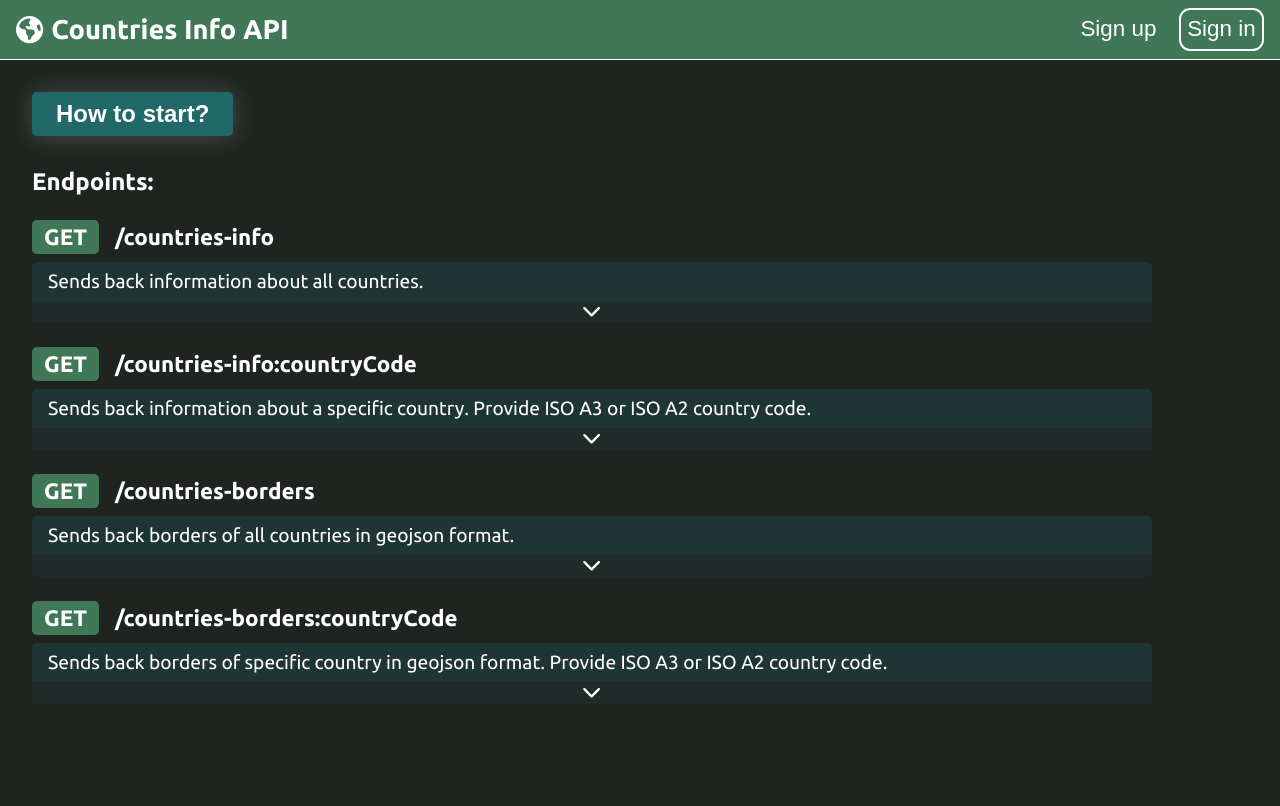
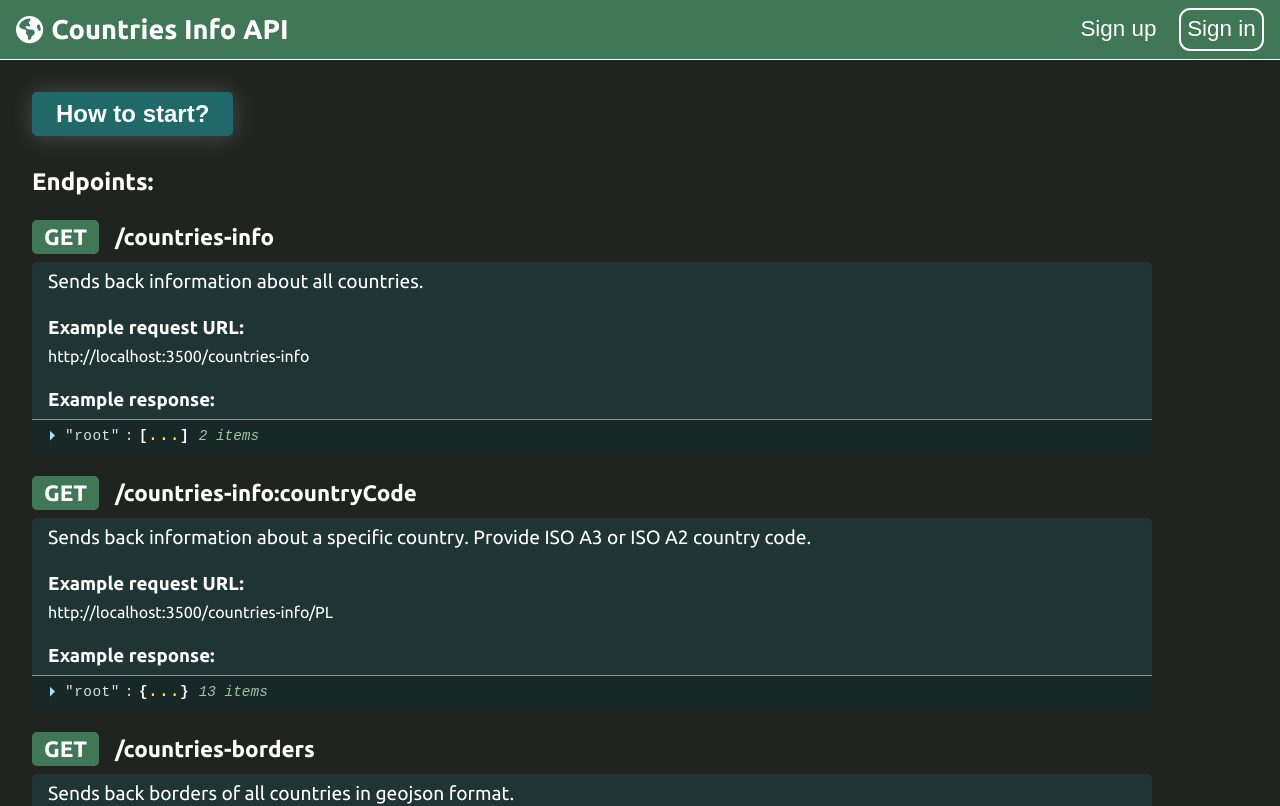
Before and after one commit to viventer/CountriesInfoApiFrontend, a React (Create React App) app: page / in a window 1280 px wide. Shown: the top 806 px of the page. Built offline with nearby package versions, Linux system fonts and the light colour scheme.

Commit message:
finished endpoints, started how to start page

```diff
--- a/package.json
+++ b/package.json
@@ -16,6 +16,7 @@
     "react-redux": "^8.1.2",
     "react-router-dom": "^6.14.2",
     "react-scripts": "5.0.1",
+    "react-syntax-highlighter": "^15.5.0",
     "styled-components": "^6.0.7",
     "web-vitals": "^2.1.4"
   },
--- a/src/pages/home/components/HowToStartButton.jsx
+++ b/src/pages/home/components/HowToStartButton.jsx
@@ -1,8 +1,15 @@
 import { StyledHowToStartButton } from "../styles/Home.styled";
+import { Navigate, useNavigate } from "react-router-dom";
 
 export default function HowToStartButton() {
+  const navigate = useNavigate();
+
+  function changePage() {
+    navigate("/howtostart");
+  }
+
   return (
-    <StyledHowToStartButton>
+    <StyledHowToStartButton onClick={changePage}>
       <p>How to start?</p>
     </StyledHowToStartButton>
   );
--- a/src/pages/home/components/SeparateEndpoint.jsx
+++ b/src/pages/home/components/SeparateEndpoint.jsx
@@ -12,12 +12,6 @@ export default function SeparateEndpoint({
   exampleUrl,
   exampleResponse,
 }) {
-  const [showDetails, setShowDetails] = useState(false);
-
-  function handleShowDetailsClicked() {
-    setShowDetails((prev) => !prev);
-  }
-
   return (
     <StyledSeparateEndpoint>
       <div className="flex">
@@ -25,18 +19,10 @@ export default function SeparateEndpoint({
         <p>{`/${url}`}</p>
       </div>
       <p>{description}</p>
-      {showDetails && (
-        <SeparateEndpointDetails
-          exampleUrl={exampleUrl}
-          exampleResponse={exampleResponse}
-        />
-      )}
-      <button onClick={handleShowDetailsClicked}>
-        <FontAwesomeIcon
-          icon={showDetails ? faChevronUp : faChevronDown}
-          className="icon"
-        />
-      </button>
+      <SeparateEndpointDetails
+        exampleUrl={exampleUrl}
+        exampleResponse={exampleResponse}
+      />
     </StyledSeparateEndpoint>
   );
 }
--- a/src/pages/home/components/SeparateEndpointDetails.jsx
+++ b/src/pages/home/components/SeparateEndpointDetails.jsx
@@ -12,16 +12,16 @@ export default function SeparateEndpointDetails({
 
   const reactJsonTheme = {
     base00: "rgba(0, 0, 0, 0.25)", // background
-    base01: "", // nothing
+    base01: "",
     base02: "white", // lines
-    base03: "", // nothing
+    base03: "",
     base04: theme.colors.lightGreen, // other number of items
-    base05: "white", // nothing
-    base06: "", // nothing
-    base07: "yellow", // keys
-    base08: "", // nothing
-    base09: "white", // values
-    base0A: "", // nothing
+    base05: "",
+    base06: "",
+    base07: "white", // keys
+    base08: "",
+    base09: "yellow", // values
+    base0A: "",
     base0B: theme.colors.lightBlue, // float type
     base0C: theme.lightGreen, // number of items
     base0D: "white", // expanding
@@ -30,14 +30,18 @@ export default function SeparateEndpointDetails({
   };
   return (
     <StyledSeparateEndpointDetails>
-      <h3>By sending a GET request to a URL similar to this:</h3>
+      <h3>Example request URL:</h3>
       <p>{`http://localhost:3500/${exampleUrl}`}</p>
-      <h3>You will receive a response similar to this:</h3>
+      <h3>Example response:</h3>
       <ReactJson
         src={exampleResponse}
-        collapsed={2}
+        collapsed={true}
         theme={reactJsonTheme}
-        style={{ fontSize: "0.9rem" }}
+        style={{
+          fontSize: "0.9rem",
+          padding: "0.5rem 1rem",
+          borderTop: "0.1rem solid rgba(255, 255, 255, 0.5",
+        }}
       />
     </StyledSeparateEndpointDetails>
   );
--- a/src/pages/home/styles/Endpoints.styled.js
+++ b/src/pages/home/styles/Endpoints.styled.js
@@ -34,10 +34,15 @@ export const StyledSeparateEndpoint = styled.article`
   }
   & > button {
     color: white;
-    background-color: rgba(33, 104, 105, 0.1);
+    background-color: rgba(33, 104, 105, 0.25);
     border: none;
     width: 100%;
     border-radius: 0 0 0.3rem 0.3rem;
+    border-top: 0.1rem solid rgba(255, 255, 255, 0.5);
+    padding: 0.2rem;
+    display: flex;
+    align-items: center;
+    justify-content: center;
   }
 
   @media (min-width: 600px) {
@@ -62,4 +67,11 @@ export const StyledSeparateEndpoint = styled.article`
 
 export const StyledSeparateEndpointDetails = styled.section`
   background-color: rgba(33, 104, 105, 0.25);
+
+  h3 {
+    padding: 1rem 1rem 0.5rem 1rem;
+  }
+  p {
+    padding: 0 1rem 0.5rem 1rem;
+  }
 `;
--- a/src/pages/howToStart/components/HowToStart.jsx
+++ b/src/pages/howToStart/components/HowToStart.jsx
@@ -1,5 +1,43 @@
-import React from "react";
+import GetApiKeyButton from "../../../globalElements/components/GetApiKeyButton";
+import { StyledHowToStart } from "../styles/HowToStart.styled";
+
+import { Prism as SyntaxHighlighter } from "react-syntax-highlighter";
+import { dracula } from "react-syntax-highlighter/dist/esm/styles/prism";
 
 export default function HowToStart() {
-  return <div>HowToStart</div>;
+  const exampleRequest = `
+await fetch("http://localhost:3500/countries-info", {
+  headers: {
+    username: "tom1",
+    "x-api-key": "1c71ff02d90a41ecb4b6f9f7b8b3facd",
+  },
+});
+`;
+
+  return (
+    <StyledHowToStart>
+      <h2>How to start?</h2>
+      <ol>
+        <li>
+          <p>Register/Login</p>
+        </li>
+        <li>
+          <p>Generate your API key here:</p>
+          <GetApiKeyButton />
+        </li>
+        <li>
+          <p>
+            Put your API key and username in the header of your request, for
+            example:
+          </p>
+          <SyntaxHighlighter language="javascript" style={dracula}>
+            {exampleRequest.trim()}
+          </SyntaxHighlighter>
+        </li>
+        <li>
+          <p>Now you can create request to these endpoints:</p>
+        </li>
+      </ol>
+    </StyledHowToStart>
+  );
 }
--- a/src/pages/howToStart/styles/HowToStart.styled.js
+++ b/src/pages/howToStart/styles/HowToStart.styled.js
@@ -0,0 +1,7 @@
+import styled from "styled-components";
+
+export const StyledHowToStart = styled.main`
+  h2 {
+    font-size: 1.6rem;
+  }
+`;
```
Also changed, not shown: 1 other file (tests, documents, lock files or other folders).
